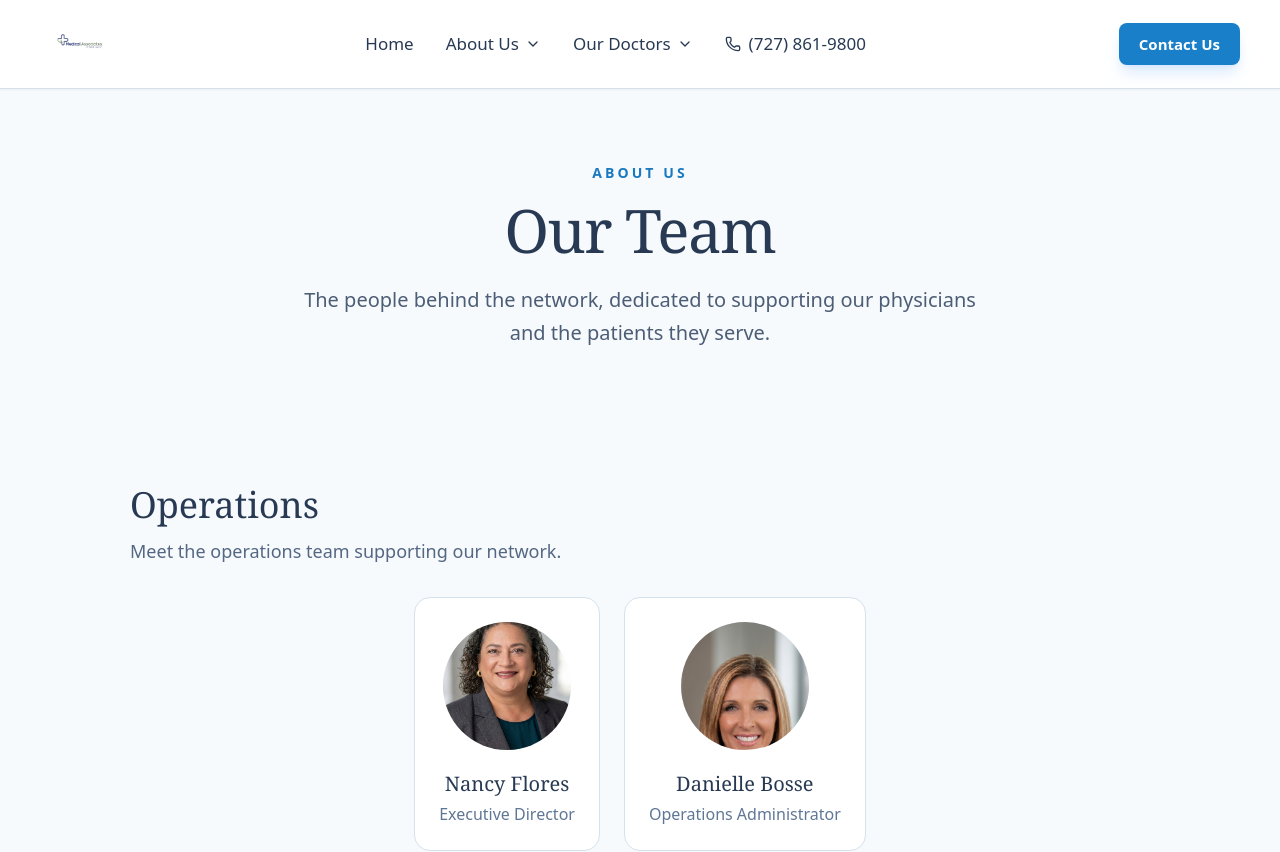
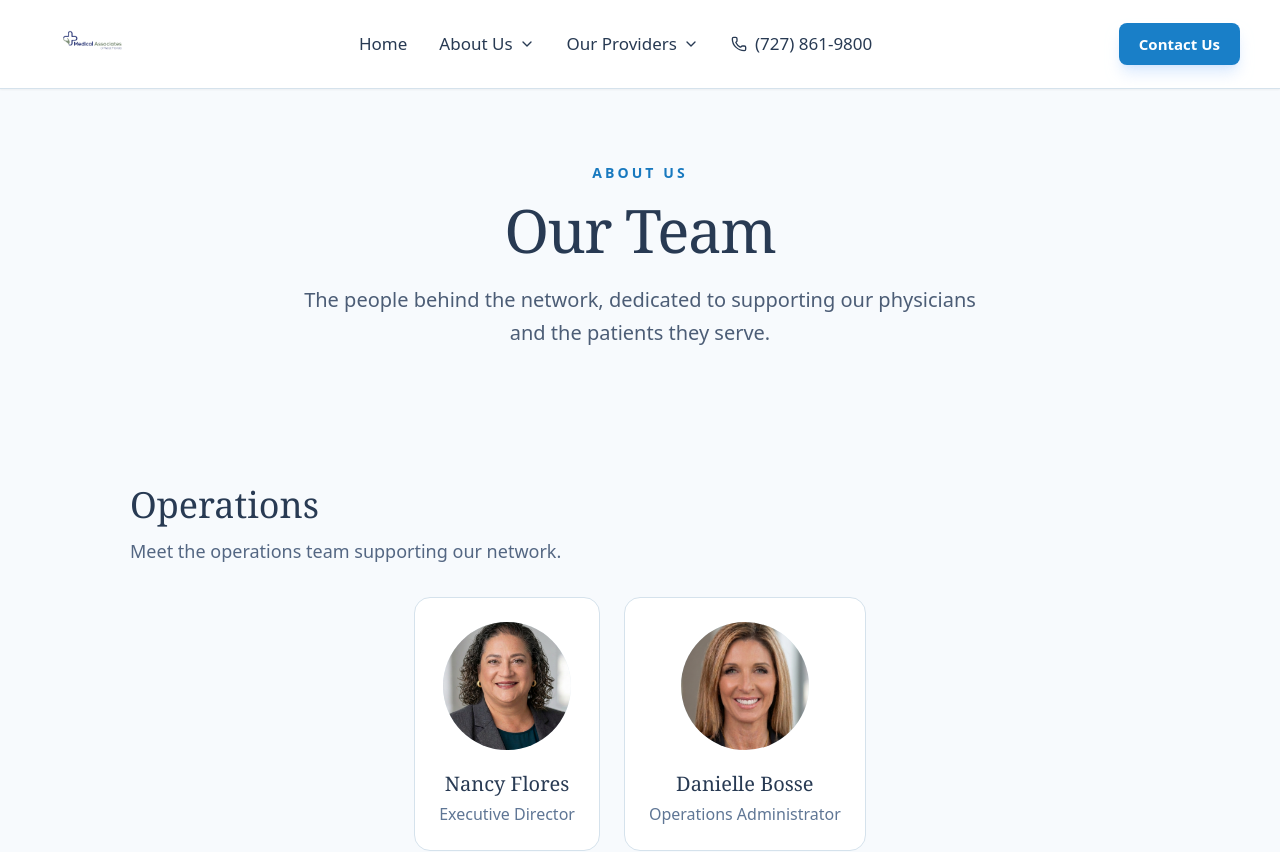
Before and after one commit to krishiv-patel11/MAWF_IPA_Website, a React (Vite) app: page /team in a window 1280 px wide. Shown: the top 852 px of the page. Built offline with nearby package versions, Linux system fonts and the light colour scheme.

Commit message:
Update SEO, provider profiles, team photos, and provider ordering

```diff
--- a/src/components/mawf/Header.jsx
+++ b/src/components/mawf/Header.jsx
@@ -121,7 +121,7 @@ export default function Header() {
           <img
             src="/images/logo.jpg"
             alt="Medical Associates of West Florida"
-            className="h-14 w-auto object-contain scale-110 origin-left"
+            className="h-14 w-auto object-contain scale-[1.45] origin-left mix-blend-multiply"
           />
         </Link>
 
@@ -139,7 +139,7 @@ export default function Header() {
           />
 
           <NavDropdown
-            label="Our Doctors"
+            label="Our Providers"
             items={doctorItems}
           />
 
--- a/src/data/team.js
+++ b/src/data/team.js
@@ -7,13 +7,14 @@ export const teamSections = [
         name: "Nancy Flores",
         title: "Executive Director",
         photo: "/images/team/nancy.jpg",
+        imagePosition: "50% 25%",
       },
 
       {
         name: "Danielle Bosse",
         title: "Operations Administrator",
         photo: "/images/team/danielle.jpg",
-        imagePosition: "50% 0%",
+        imagePosition: "50% 25%",
       },
     ],
   },
@@ -26,6 +27,7 @@ export const teamSections = [
         name: "Peggy Dunway",
         title: "HEDIS/STARs",
         photo: "/images/team/peggy.jpg",
+        imagePosition: "50% 35%",
       },
     ],
   },
```
Also changed, not shown: public/images/logo.jpg.
